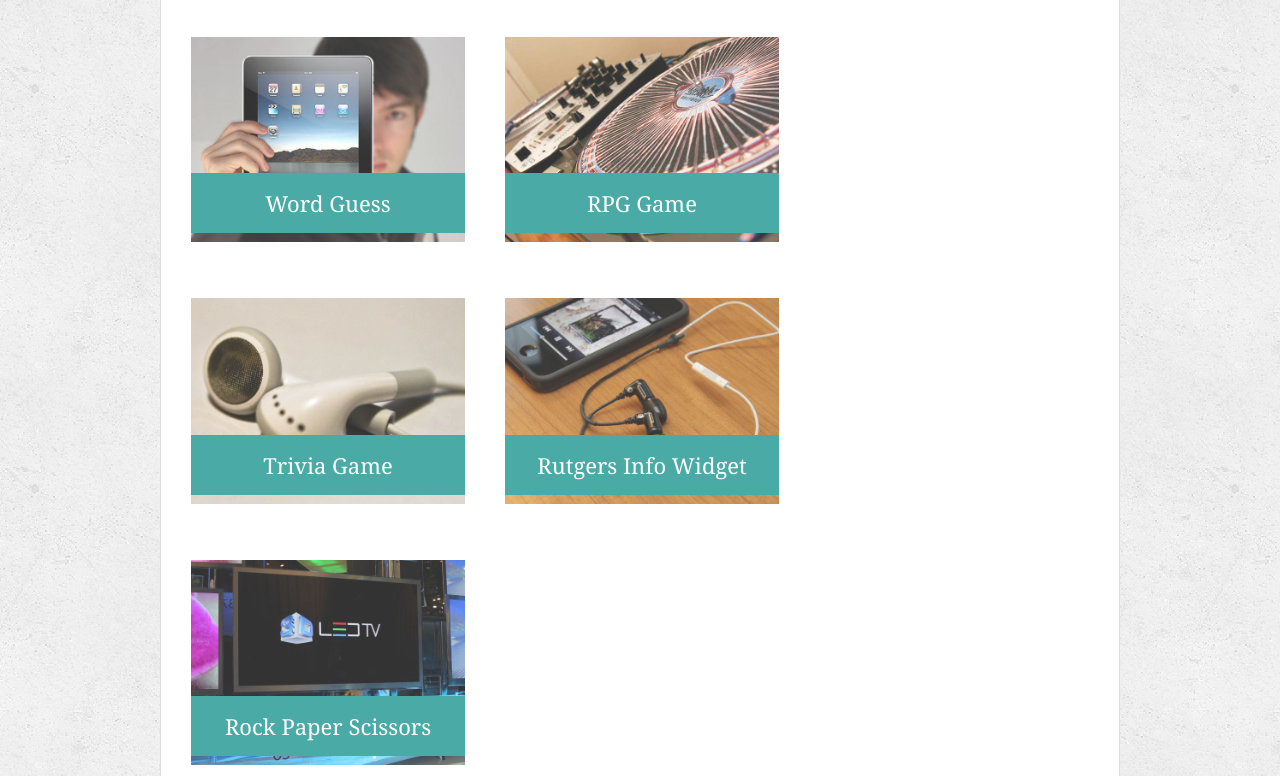
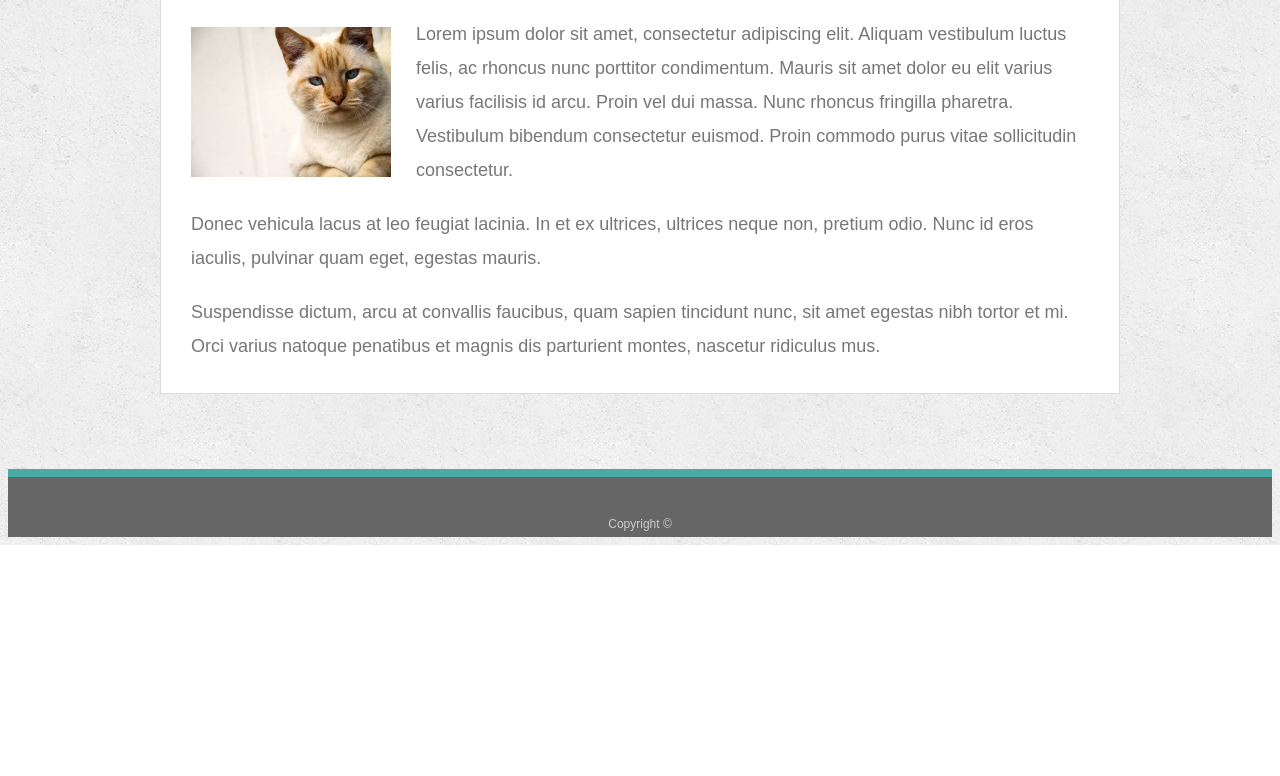
Before and after one commit to chaosZeroFive/02-css-bootstrap, a plain HTML site: page index.html in a window 1280 px wide. Shown: the part 269-1045 px from the top of the page. After the commit the page ends 814 px from the top, so only its background shows below. Drawn offline with Linux system fonts and the light colour scheme.

Commit message:
changed index

```diff
--- a/index.html
+++ b/index.html
@@ -3,7 +3,7 @@
 
 <head>
   <meta charset="UTF-8">
-  <title>Portfolio | Alton Carroll</title>
+  <title>About | Alton Carroll</title>
   <link rel="stylesheet" type="text/css" href="assets/css/style.css">
 </head>
 
@@ -22,33 +22,15 @@
 
   <div id="main-container" class="container">
     <section class="main-section">
-      <h1>Portfolio</h1>
+      <h1>About Me</h1>
 
-      <div class="work">
-        <img src="assets/images/technics-q-c-640-480-1.jpg" alt="Word Guess">
+      <img src="assets/images/cat.jpg" class="auth-image" alt="Your Name">
 
-        <h3>Word Guess</h3>
-      </div>
-      <div class="work">
-        <img src="assets/images/technics-q-c-640-480-2.jpg" alt="RPG Game">
+      <p>Lorem ipsum dolor sit amet, consectetur adipiscing elit. Aliquam vestibulum luctus felis, ac rhoncus nunc porttitor condimentum. Mauris sit amet dolor eu elit varius varius facilisis id arcu. Proin vel dui massa. Nunc rhoncus fringilla pharetra. Vestibulum bibendum consectetur euismod. Proin commodo purus vitae sollicitudin consectetur.</p>
 
-        <h3>RPG Game</h3>
-      </div>
-      <div class="work">
-        <img src="assets/images/technics-q-c-640-480-5.jpg" alt="Trivia Game">
+      <p>Donec vehicula lacus at leo feugiat lacinia. In et ex ultrices, ultrices neque non, pretium odio. Nunc id eros iaculis, pulvinar quam eget, egestas mauris.</p>
 
-        <h3>Trivia Game</h3>
-      </div>
-      <div class="work">
-        <img src="assets/images/technics-q-c-640-480-7.jpg" alt="Rutgers Info Widget">
-
-        <h3>Rutgers Info Widget</h3>
-      </div>
-      <div class="work">
-        <img src="assets/images/technics-q-c-640-480-9.jpg" alt="Rock Paper Scissors">
-
-        <h3>Rock Paper Scissors</h3>
-      </div>
+      <p>Suspendisse dictum, arcu at convallis faucibus, quam sapien tincidunt nunc, sit amet egestas nibh tortor et mi. Orci varius natoque penatibus et magnis dis parturient montes, nascetur ridiculus mus.</p>
 
     </section>
 
```
